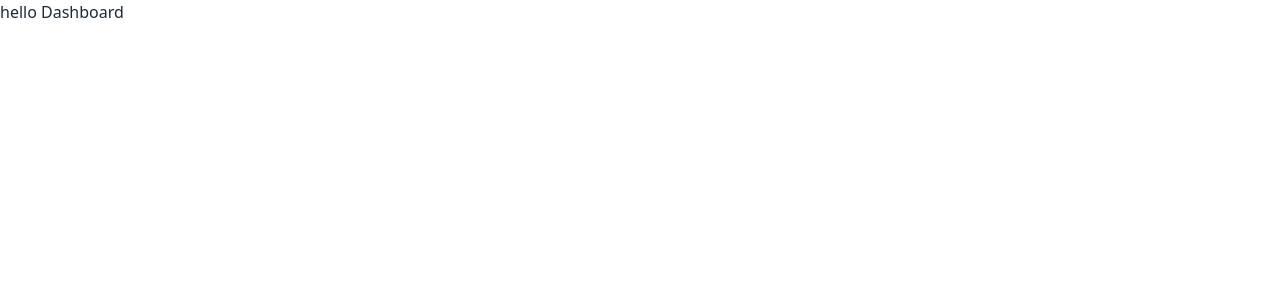
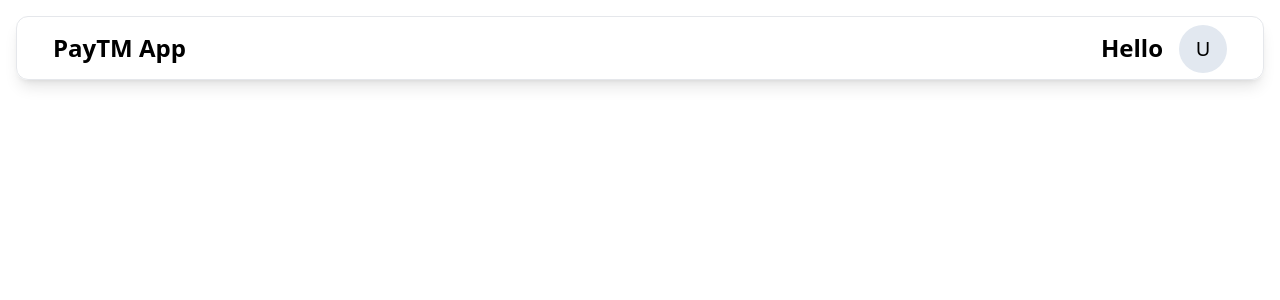
Before and after one commit to manavnotop/paytm-v2, a React (Vite) app in the folder frontend/: page /dashboard in a window 1280 px wide. Shown: the top 300 px of the page. Built offline with nearby package versions, Linux system fonts and the light colour scheme.

Commit message:
add AppBar component

```diff
--- /dev/null
+++ b/frontend/src/components/AppBar.jsx
@@ -0,0 +1,17 @@
+export function AppBar(){
+    return <div className="h-16 shadow-lg flex justify-between mx-4 rounded-xl border">
+        <div className="flex flex-col justify-center h-full ml-9 font-bold text-black text-2xl">
+            PayTM App
+        </div>
+        <div className="flex">
+            <div className="flex flex-col justify-center mr-4 text-black font-semibold text-2xl">
+                Hello
+            </div>
+            <div className="rounded-full h-12 w-12 bg-slate-200 flex justify-center mt-2 mr-9 text-black">
+                <div className="flex flex-col justify-center h-full text-xl">
+                    U
+                </div>
+            </div>
+        </div>
+    </div>
+}
--- a/frontend/src/pages/Dashboard.jsx
+++ b/frontend/src/pages/Dashboard.jsx
@@ -1,5 +1,7 @@
+import { AppBar } from "../components/AppBar"
+
 export const Dashboard = () => {
-    return <div>
-        hello Dashboard
+    return <div className="bg-white h-screen pt-4">
+        <AppBar />
     </div>
 }
```
